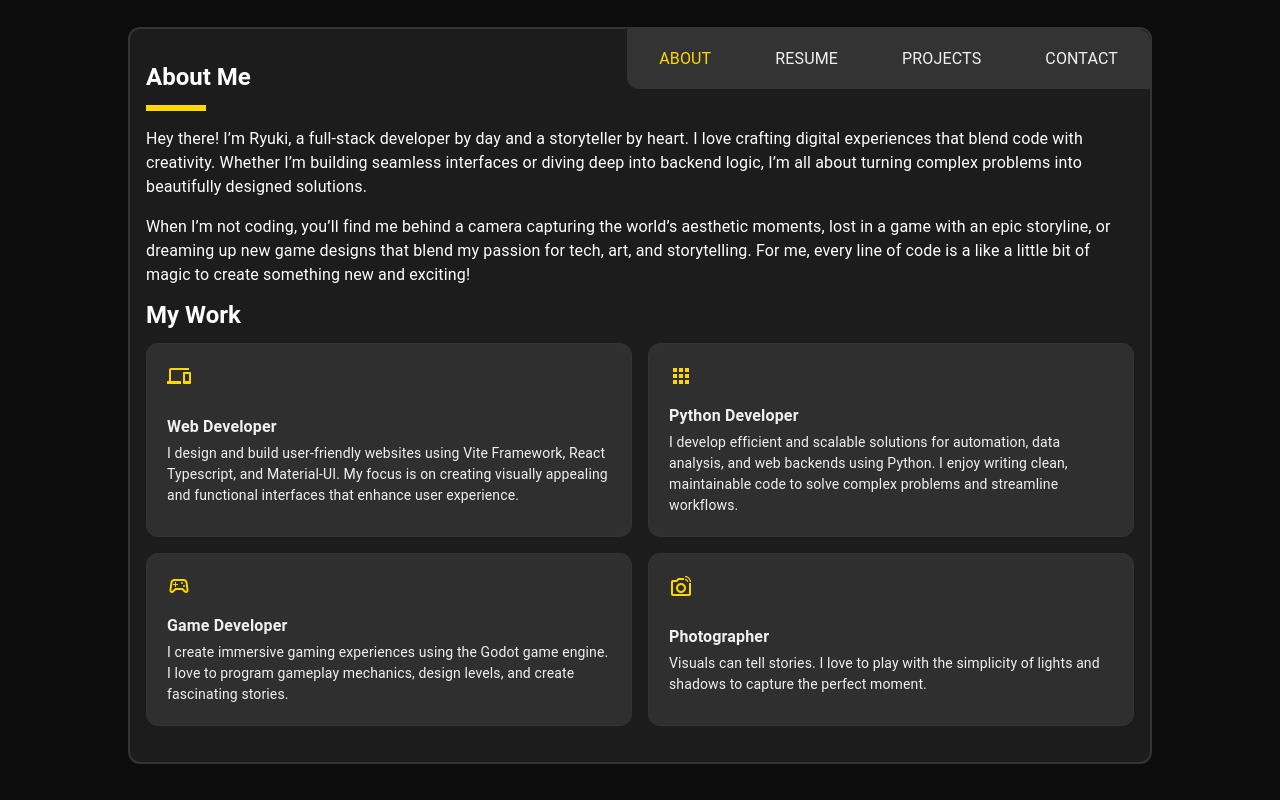
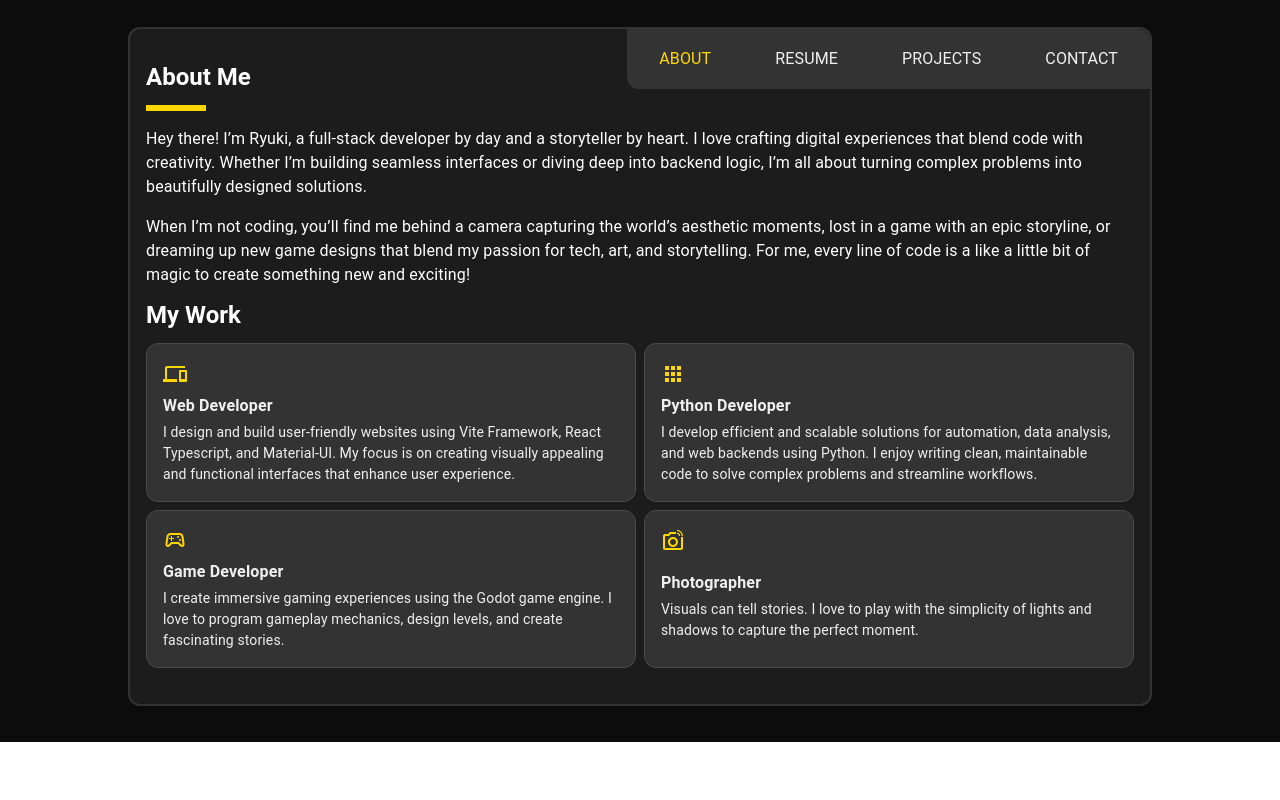
Before and after one commit to TheFox-cmd/portfolio, a React (Vite) app: page / in a window 1280 px wide. Shown: the part 816-1616 px from the top of the page. After the commit the page ends 1558 px from the top, so only its background shows below. Built offline with nearby package versions, Linux system fonts and the light colour scheme; no server answers; the HTML template or start-up script is replaced by a standard one.

Commit message:
Added Skills Progress Bar

```diff
--- a/src/App.css
+++ b/src/App.css
@@ -2,7 +2,7 @@
   --primary-color: #0C0C0C;
   --secondary-color: #1C1C1C;
   --tertiary-color: #333333;
-  --quaternary-color: #2F2F2F;
+  --quaternary-color: #4A4A4A;
   --quinary-color: #F0F0F0;
   --contrast-color: #FFD700;
 }
--- a/src/components/About.tsx
+++ b/src/components/About.tsx
@@ -11,6 +11,33 @@ interface AboutProps {
   navPage: Nav;
   setNavPage: ReactSetState<Nav>;
 }
+
+const myWork = [
+  {
+    icon: <DevicesOutlinedIcon sx={{ color: "var(--contrast-color)" }} />,
+    title: "Web Developer",
+    description:
+      "I design and build user-friendly websites using Vite Framework, React Typescript, and Material-UI. My focus is on creating visually appealing and functional interfaces that enhance user experience.",
+  },
+  {
+    icon: <AppsOutlinedIcon sx={{ color: "var(--contrast-color)" }} />,
+    title: "Python Developer",
+    description:
+      "I develop efficient and scalable solutions for automation, data analysis, and web backends using Python. I enjoy writing clean, maintainable code to solve complex problems and streamline workflows.",
+  },
+  {
+    icon: <SportsEsportsOutlinedIcon sx={{ color: "var(--contrast-color)" }} />,
+    title: "Game Developer",
+    description:
+      "I create immersive gaming experiences using the Godot game engine. I love to program gameplay mechanics, design levels, and create fascinating stories.",
+  },
+  {
+    icon: <LinkedCameraOutlinedIcon sx={{ color: "var(--contrast-color)" }} />,
+    title: "Photographer",
+    description:
+      "Visuals can tell stories. I love to play with the simplicity of lights and shadows to capture the perfect moment.",
+  },
+];
 
 const About: React.FC<AboutProps> = ({ navPage, setNavPage }) => {
   return (
@@ -70,22 +97,18 @@ const About: React.FC<AboutProps> = ({ navPage, setNavPage }) => {
         >
           My Work
         </Typography>
-        <Grid container spacing={2}>
+        <Grid container spacing={1}>
+          {myWork.map((work, index) => (
             <Grid
+              key={index}
               container
-            border="1px solid var(--tertiary-color)"
-            padding="20px"
+              border="1px solid var(--quaternary-color)"
+              padding="16px"
               borderRadius="12px"
               size={6}
-            sx={{ backgroundColor: "var(--quaternary-color)" }}
+              sx={{ backgroundColor: "var(--tertiary-color)" }}
             >
-            <DevicesOutlinedIcon
-              sx={{
-                color: "var(--contrast-color)",
-                marginRight: "12px",
-                fontSize: "24px",
-              }}
-            />
+              <Grid>{work.icon}</Grid>
               <Grid container direction="column" gap="4px">
                 <Typography
                   sx={{
@@ -94,7 +117,7 @@ const About: React.FC<AboutProps> = ({ navPage, setNavPage }) => {
                     color: "var(--quinary-color)",
                   }}
                 >
-                Web Developer
+                  {work.title}
                 </Typography>
                 <Typography
                   sx={{
@@ -103,129 +126,11 @@ const About: React.FC<AboutProps> = ({ navPage, setNavPage }) => {
                     color: "var(--quinary-color)",
                   }}
                 >
-                I design and build user-friendly websites using Vite Framework,
-                React Typescript, and Material-UI. My focus is on creating
-                visually appealing and functional interfaces that enhance user
-                experience.
+                  {work.description}
                 </Typography>
               </Grid>
             </Grid>
-          <Grid
-            container
-            border="1px solid var(--tertiary-color)"
-            padding="20px"
-            borderRadius="12px"
-            size={6}
-            sx={{ backgroundColor: "var(--quaternary-color)" }}
-          >
-            <AppsOutlinedIcon
-              sx={{
-                color: "var(--contrast-color)",
-                marginRight: "12px",
-                fontSize: "24px",
-              }}
-            />
-            <Grid
-              container
-              direction="column"
-              gap="4px"
-            >
-              <Typography
-                sx={{
-                  fontSize: "16px",
-                  fontWeight: "bold",
-                  color: "var(--quinary-color)",
-                }}
-              >
-                Python Developer
-              </Typography>
-              <Typography
-                sx={{
-                  fontSize: "14px",
-                  fontWeight: "normal",
-                  color: "var(--quinary-color)",
-                }}
-              >
-                I develop efficient and scalable solutions for automation, data
-                analysis, and web backends using Python. I enjoy writing clean,
-                maintainable code to solve complex problems and streamline
-                workflows.
-              </Typography>
-            </Grid>
-          </Grid>
-          <Grid
-            container
-            border="1px solid var(--tertiary-color)"
-            padding="20px"
-            borderRadius="12px"
-            size={6}
-            sx={{ backgroundColor: "var(--quaternary-color)" }}
-          >
-            <SportsEsportsOutlinedIcon
-              sx={{
-                color: "var(--contrast-color)",
-                marginRight: "12px",
-                fontSize: "24px",
-              }}
-            />
-            <Grid container direction="column" gap="4px">
-              <Typography
-                sx={{
-                  fontSize: "16px",
-                  fontWeight: "bold",
-                  color: "var(--quinary-color)",
-                }}
-              >
-                Game Developer
-              </Typography>
-              <Typography
-                sx={{
-                  fontSize: "14px",
-                  fontWeight: "normal",
-                  color: "var(--quinary-color)",
-                }}
-              >
-                I create immersive gaming experiences using the Godot game
-                engine. I love to program gameplay mechanics, design levels, and
-                create fascinating stories.
-              </Typography>
-            </Grid>
-          </Grid>
-          <Grid
-            container
-            border="1px solid var(--tertiary-color)"
-            padding="20px"
-            borderRadius="12px"
-            size={6}
-            sx={{ backgroundColor: "var(--quaternary-color)" }}
-          >
-            <LinkedCameraOutlinedIcon
-              sx={{
-                color: "var(--contrast-color)",
-              }}
-            />
-            <Grid container direction="column" gap="4px">
-              <Typography
-                sx={{
-                  fontSize: "16px",
-                  fontWeight: "bold",
-                  color: "var(--quinary-color)",
-                }}
-              >
-                Photographer
-              </Typography>
-              <Typography
-                sx={{
-                  fontSize: "14px",
-                  fontWeight: "normal",
-                  color: "var(--quinary-color)",
-                }}
-              >
-                Visuals can tell stories. I love to play with the simplicity of
-                lights and shadows to capture the perfect moment.
-              </Typography>
-            </Grid>
-          </Grid>
+          ))}
         </Grid>
       </Grid>
     </Grid>
--- a/src/components/Home.tsx
+++ b/src/components/Home.tsx
@@ -10,7 +10,7 @@ import Contact from "./Contact";
 const Home = () => {
   // ! 1. Navigation : About - Contact changes page fonts
   // ! 2. Over 100vh has a horizontal scroll bar
-
+  // ! 3. About icon is not aligned
   const [navPage, setNavPage] = useState<Nav>("About");
 
   const pages = {
--- a/src/components/Resume.tsx
+++ b/src/components/Resume.tsx
@@ -7,6 +7,7 @@ import Stepper from "@mui/material/Stepper";
 import Step from "@mui/material/Step";
 import StepLabel from "@mui/material/StepLabel";
 import StepContent from "@mui/material/StepContent";
+import Skills from "./Skills";
 
 interface ResumeProps {
   navPage: Nav;
@@ -31,6 +32,25 @@ const steps = [
     period: "2020 - 2021",
     description:
       "Description for step 2Description for step 2Description for step 2Description for step 2Description for step 2Description for step 2Description for step 2",
+  },
+];
+
+const mySkills = [
+  {
+    name: "Python",
+    proficiency: 60,
+  },
+  {
+    name: "React Typescript",
+    proficiency: 70,
+  },
+  {
+    name: "MongoDB",
+    proficiency: 50,
+  },
+  {
+    name: "AWS",
+    proficiency: 30,
   },
 ];
 
@@ -160,6 +180,40 @@ const Resume: React.FC<ResumeProps> = ({ navPage, setNavPage }) => {
           ))}
         </Stepper>
       </Grid>
+      <Grid container direction="column" padding="12px" gap="24px">
+        <Typography
+          variant="h5"
+          fontWeight="bold"
+          lineHeight="16px"
+          color="var(--quinary-color)"
+        >
+          My Skills
+        </Typography>
+        {mySkills.map((skill, index) => (
+          <Grid
+            container
+            direction="column"
+            gap="12px"
+            sx={{
+              padding: "16px",
+              backgroundColor: "var(--tertiary-color)",
+              border: "1px solid var(--quaternary-color)",
+              borderRadius: "12px",
+            }}
+            key={index}
+          >
+            <Typography
+              variant="body1"
+              fontWeight="bold"
+              lineHeight="16px"
+              color="var(--quinary-color)"
+            >
+              {skill.name + " - " + skill.proficiency + "%"}
+            </Typography>
+            <Skills proficiency={skill.proficiency} />
+          </Grid>
+        ))}
+      </Grid>
     </Grid>
   );
 };
--- /dev/null
+++ b/src/components/Skills.tsx
@@ -0,0 +1,26 @@
+import LinearProgress from "@mui/material/LinearProgress";
+
+interface SkillsProps {
+  proficiency: number;
+}
+
+const Skills: React.FC<SkillsProps> = ({ proficiency }) => {
+  return (
+    <LinearProgress
+      variant="determinate"
+      value={proficiency}
+      sx={{
+        "& .MuiLinearProgress-bar": {
+          backgroundColor: "var(--contrast-color)",
+        },
+        "& .MuiLinearProgress-dashed": {
+          backgroundColor: "transparent",
+        },
+        backgroundColor: "var(--quaternary-color)",
+        borderRadius: "12px",
+      }}
+    />
+  );
+};
+
+export default Skills;
```
Lines whose indentation alone changed are shown as unchanged.
